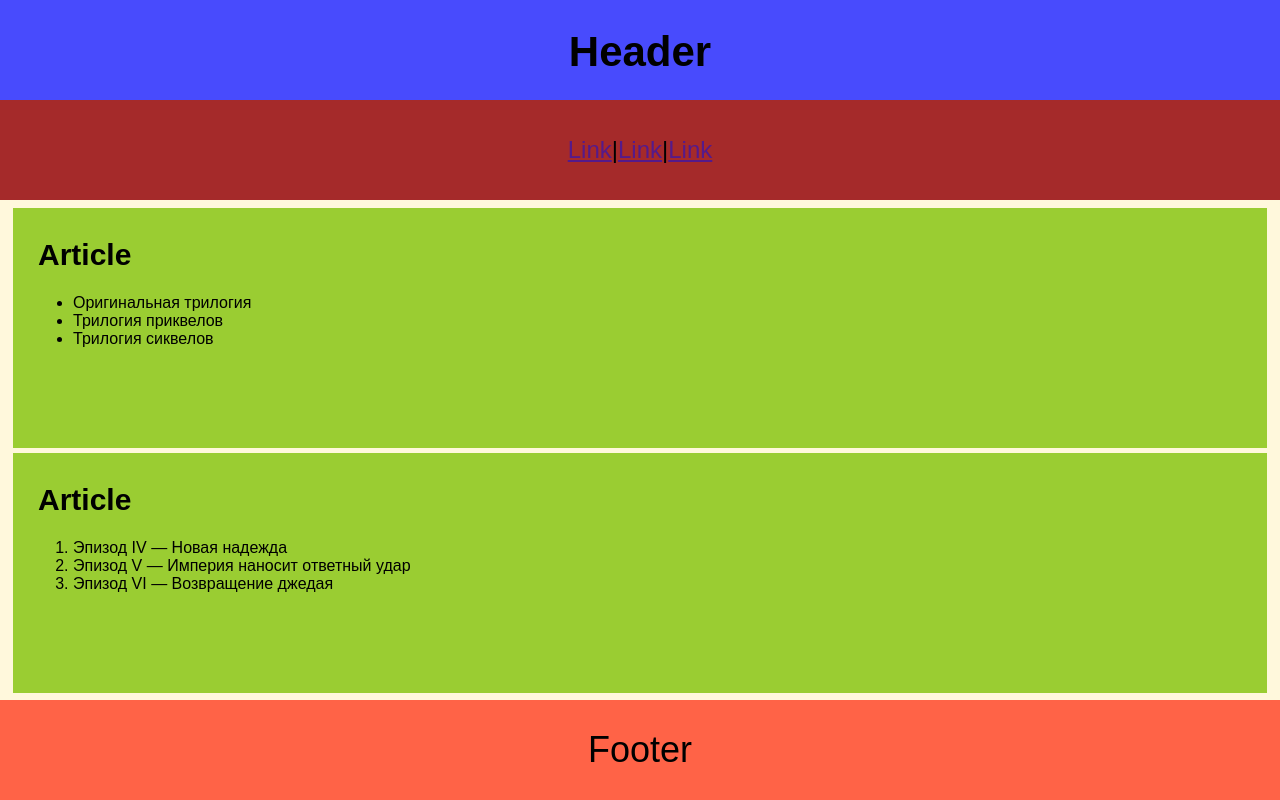
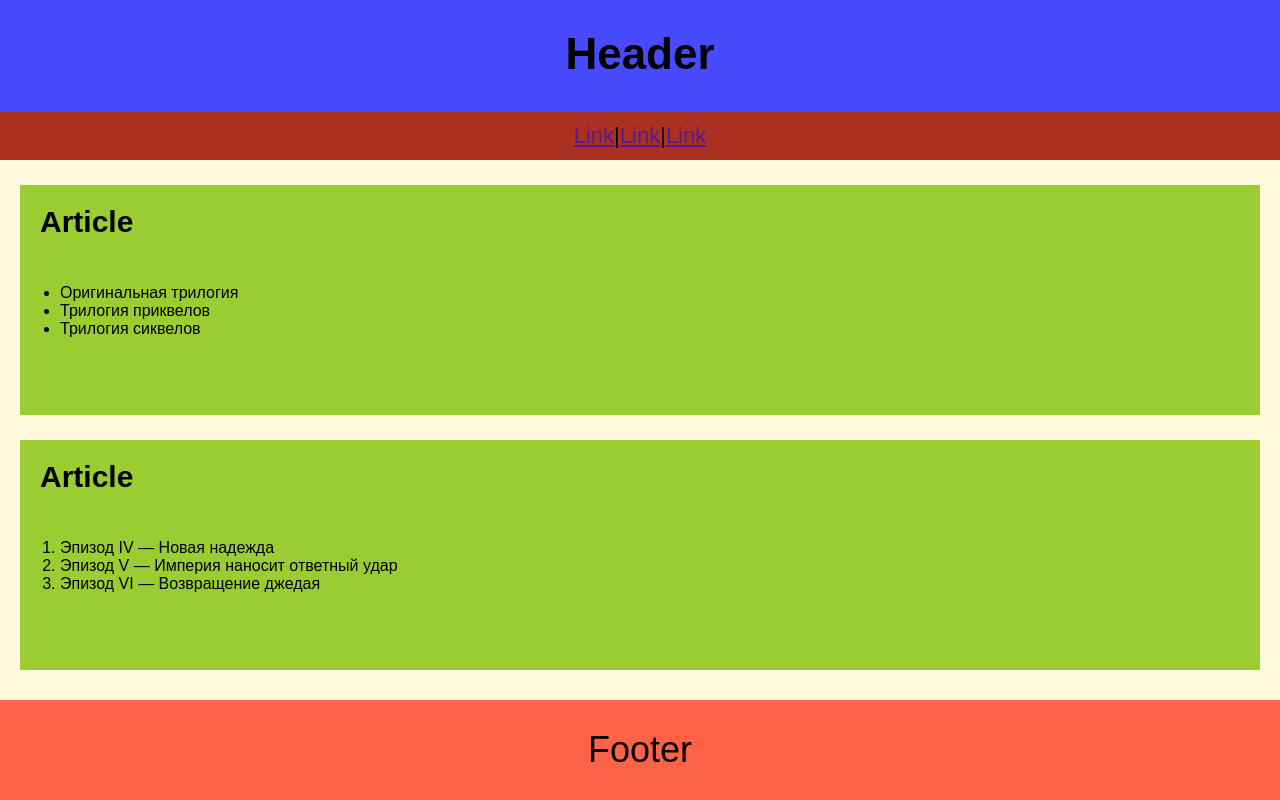
Before and after one commit to js-tasks-ru/htmlcss-20210114_mishayammi, a website: page 02-dz0/01-semantic-mockup/solution.html in a window 1280 px wide. Drawn offline with Linux system fonts and the light colour scheme.

Commit message:
Решение второй задачи вводной части ver.2

```diff
--- a/02-dz0/01-semantic-mockup/solution.html
+++ b/02-dz0/01-semantic-mockup/solution.html
@@ -6,34 +6,29 @@
     <meta name="viewport" content="width=device-width, initial-scale=1.0">
 </head>
 <body>
-    <header><h1>Header</h1>
+    <header class="cap"><h1>Header</h1>
         <nav>
             <a href="">Link</a> | <a href="">Link</a> | <a href="">Link</a>
         </nav>
     </header>
-
 <main>
-     <article>
-        <h2>Article</h2>
-            <ul class="spisok">
+     <article class="news_block">
+        <h2 class="h2_list">Article</h2>
+            <ul class="list">
                 <li>Оригинальная трилогия</li>
                 <li>Трилогия приквелов</li>
                 <li>Трилогия сиквелов</li>
             </ul>
         </article>
-
-        <article>
-
-        <h2>Article</h2>
-            <ol class="spisok">
+        <article class="news_block">
+        <h2 class="h2_list">Article</h2>
+            <ol class="list">
                 <li>Эпизод IV — Новая надежда</li>
                 <li>Эпизод V — Империя наносит ответный удар</li>
                 <li>Эпизод VI — Возвращение джедая</li>
             </ol>
     </article>
 </main>
-
-    <footer>Footer</footer>
+    <footer class="basement">Footer</footer>
 </body>
-
 </html>
--- a/02-dz0/01-semantic-mockup/style.css
+++ b/02-dz0/01-semantic-mockup/style.css
@@ -1,32 +1,24 @@
-*
-{
-    font-family: Arial, Helvetica, sans-serif;
-}
 
-header
+.cap
 {
     background-color: rgb(72, 75, 253);
-    height: 200px;
+    font-size: 22px;
+    height: 160px;
     width: 100%;
-    position: absolute;
+    position: fixed;
     top: 0;
-    left: 0;
-    font-size: 36px;
     text-align: center;
-
-
 }
 
 
 nav
 {
-    background-color: brown;
-    height: 50%;
+    background-color: rgb(170, 49, 33);
+    height: 30%;
     width: 100%;
     position: absolute;
     bottom: 0;
     left: 0;
-    font-size: 24px;
     display: flex;
     align-items: center;
     justify-content: center;
@@ -35,49 +27,42 @@ nav
 
 body
 {
+    font-family: Arial, Helvetica, sans-serif;
     background-color: cornsilk;
-
+    margin: 0;
 }
 
-footer
+.basement
 {
     background-color: tomato;
-    position: absolute;
     height: 100px;
     width: 100%;
-    bottom: 0;
-    left: 0;
     font-size: 36px;
     display: flex;
     align-items: center;
     justify-content: center;
+    position: fixed;
+    bottom: 0;
 }
 
-article
+.news_block
 {
     background-color: yellowgreen;
-    height: 240px;
-    margin: 5px;
+    height: 230px;
+    margin: 20px;
     position: relative;
-    top: 200px;
+    top: 160px;
 }
 
-h1
+
+.h2_list
 {
-font-size: 42px;
+    font-size: 30px;
+    padding: 20px;
 }
 
-h2
+.list
 {
-    position: absolute;
-    font-size: 30px;
-    top: 5px;
-    left: 25px;
-}
-
-.spisok
-{
-    position: absolute;
-    top: 70px;
+    top: 80px;
     left: 20px;
 }
```
